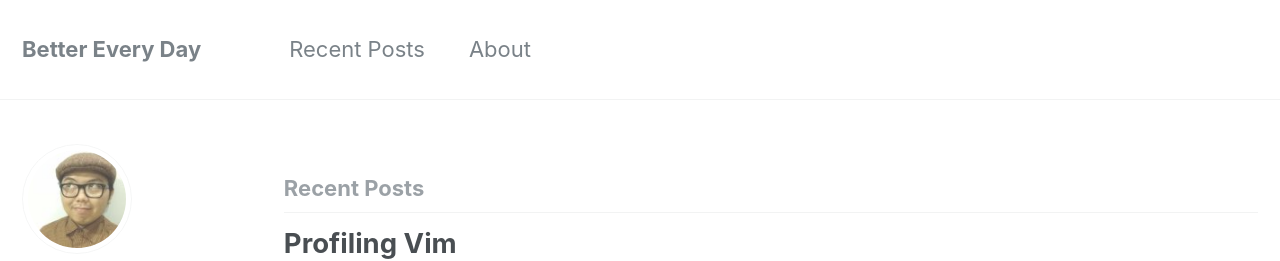
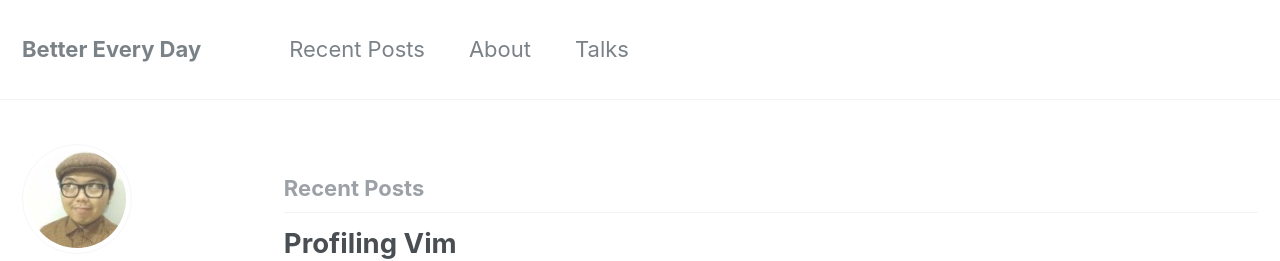
Before and after one commit to padi/padi.github.io, a Jekyll site: the page built from index.html, in a window 1280 px wide and 900 px high. Shown: the top 261 px of the window. Built offline with Jekyll 4.4.1, drawn with Linux system fonts in a browser that asks for light colours; the list of posts is cut into pages by our own code.

Commit message:
Quick link to past talks

```diff
--- a/_data/navigation.yml
+++ b/_data/navigation.yml
@@ -4,3 +4,5 @@ main:
     url: /
   - title: About
     url: /about
+  - title: Talks
+    url: http://pinoyrb.org/users/marc-rendl-ignacio
```
